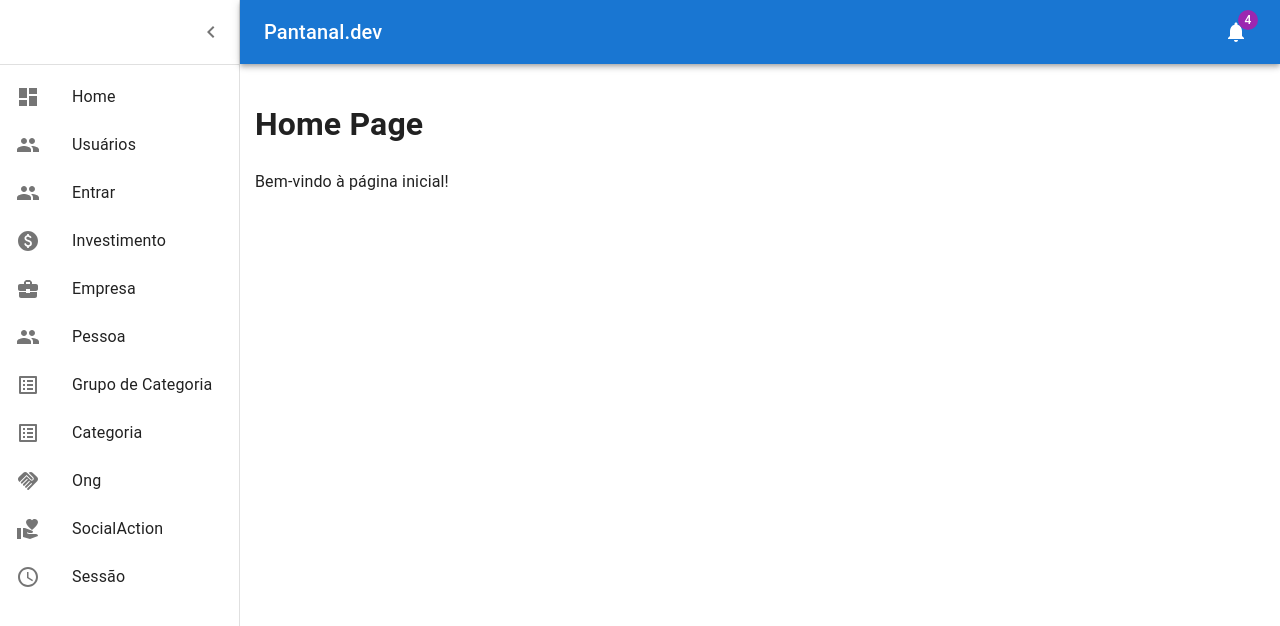
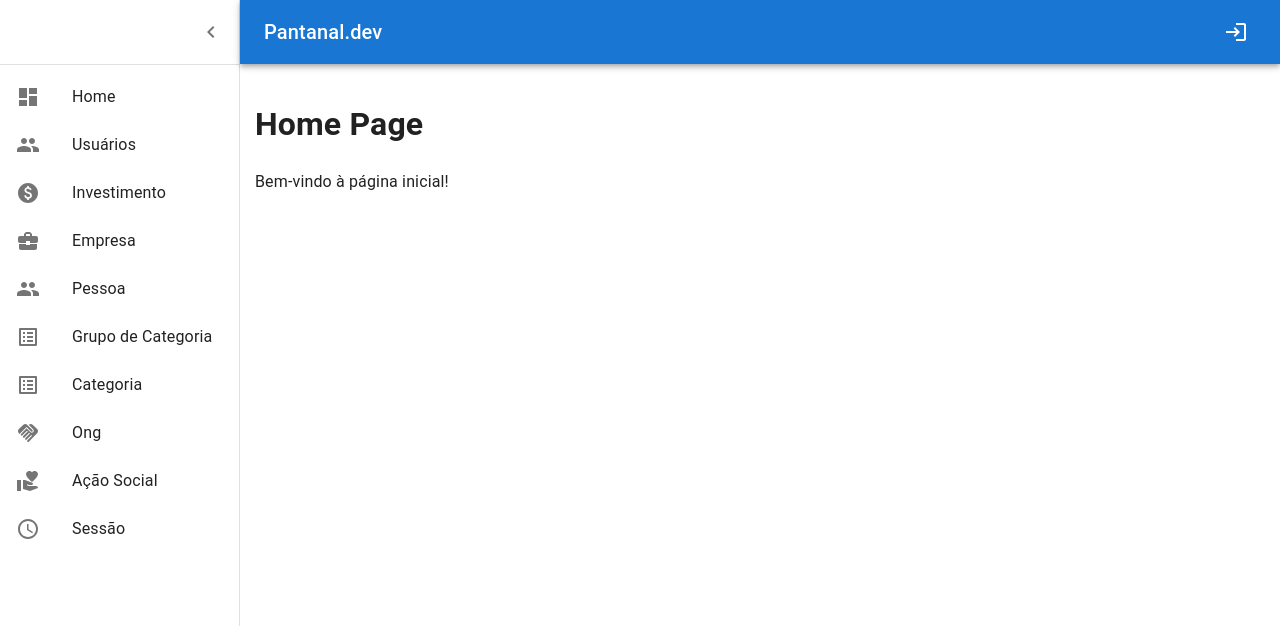
Before and after one commit to Pantanal-dev-B3-acao-social/pantanal_dev_B3_acao_social_frontend, a React (Create React App) app: page / in a window 1280 px wide. Shown: the top 626 px of the page. Built offline with nearby package versions, Linux system fonts and the light colour scheme; what @jsonforms/core, @jsonforms/react would draw is missing.

Commit message:
Coloquei login no ícone de notificação

```diff
--- a/src/components/InvestmentLayout.tsx
+++ b/src/components/InvestmentLayout.tsx
@@ -1,6 +1,5 @@
     import uischema from "../jsonforms/uischemas/investmentUiSchema.json";
     import { Crud } from "./crud/Crud";
-import { HeadCell } from "./crud/headCell";
     import { investmentSchema } from "../jsonforms/schema/investmentSchema";
 
     const headCells = [
--- a/src/components/layout/Layout.tsx
+++ b/src/components/layout/Layout.tsx
@@ -15,6 +15,8 @@ import { ThemeProvider, createTheme, styled } from "@mui/material/styles";
 import * as React from "react";
 import { mainListItems } from "./ListItems";
 import "./layout.css";
+import LoginIcon from '@mui/icons-material/Login';
+import { Link } from 'react-router-dom';
 
 const drawerWidth: number = 240;
 
@@ -105,11 +107,12 @@ export default function Layout({ children }: { children: React.ReactNode }) {
             >
               Pantanal.dev
             </Typography>
-            <IconButton color="inherit">
-              <Badge badgeContent={4} color="secondary">
-                <NotificationsIcon />
-              </Badge>
-            </IconButton>
+            {/* Botão de Login com redirecionamento para a tela de login */}
+            <Link to="/login" style={{ textDecoration: "none" }}>
+              <IconButton color="inherit">
+                <LoginIcon /> {/* Ícone de bloqueio */}
+              </IconButton>
+            </Link>
           </Toolbar>
         </AppBar>
         <Drawer variant="permanent" open={open} className="sidebar">
--- a/src/components/layout/ListItems.tsx
+++ b/src/components/layout/ListItems.tsx
@@ -32,15 +32,6 @@ export const mainListItems = (
           <PeopleIcon />
         </ListItemIcon>
         <ListItemText primary="Usuários" />
-      </ListItemButton>
-    </Link>
-
-    <Link to="/login">
-      <ListItemButton>
-        <ListItemIcon>
-          <PeopleIcon />
-        </ListItemIcon>
-        <ListItemText primary="Entrar" />
       </ListItemButton>
     </Link>
 
@@ -103,7 +94,7 @@ export const mainListItems = (
         <ListItemIcon>
           <VolunteerActivismIcon />
         </ListItemIcon>
-        <ListItemText primary="SocialAction" />
+        <ListItemText primary="Ação Social" />
       </ListItemButton>
     </Link>
     <Link to="/section">
--- a/src/jsonforms/schema/investmentSchema.ts
+++ b/src/jsonforms/schema/investmentSchema.ts
@@ -1,12 +1,15 @@
 export const investmentSchema = {
   type: "object",
   properties: {
-    valueMoney: { type: "string" },
-    socialActionId: {type: "string" },
+    valueMoney: { type: "integer" },
+    socialActionId: { type: "string" },
     motivation: { type: "string" },
     approvedBy: { type: "string" },
-    approvedDate: { type: "string" },
-    companyId: {type: "string" },
+    approvedDate: {
+      "type": "string",
+      "format": "date-time"
+    },
+    companyId: { type: "string" },
   },
-required: ["value", "social_action", "motivation", "approvedBy", "approvedDate", "company"],
+  required: ["valueMoney", "socialActionId", "motivation", "approvedBy", "approvedDate", "companyId"],
 };
```
Lines whose indentation alone changed are shown as unchanged.
